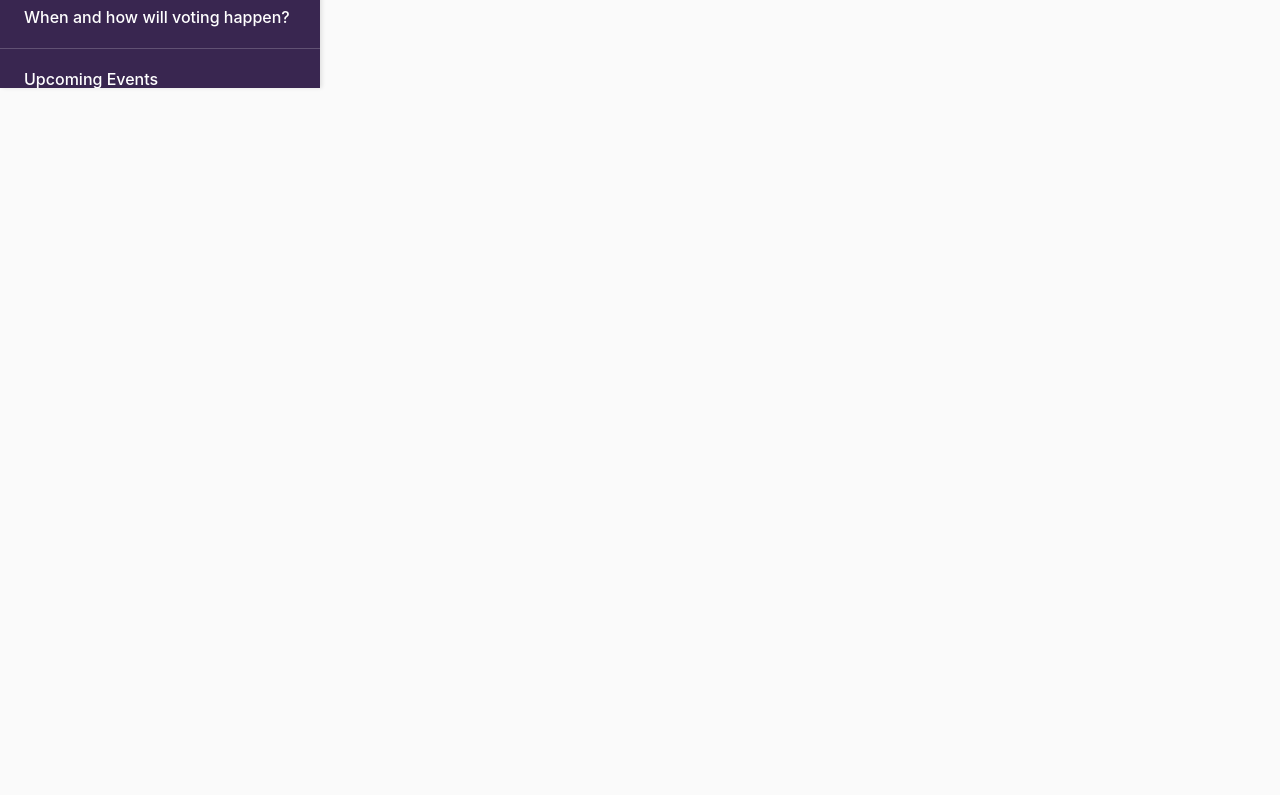
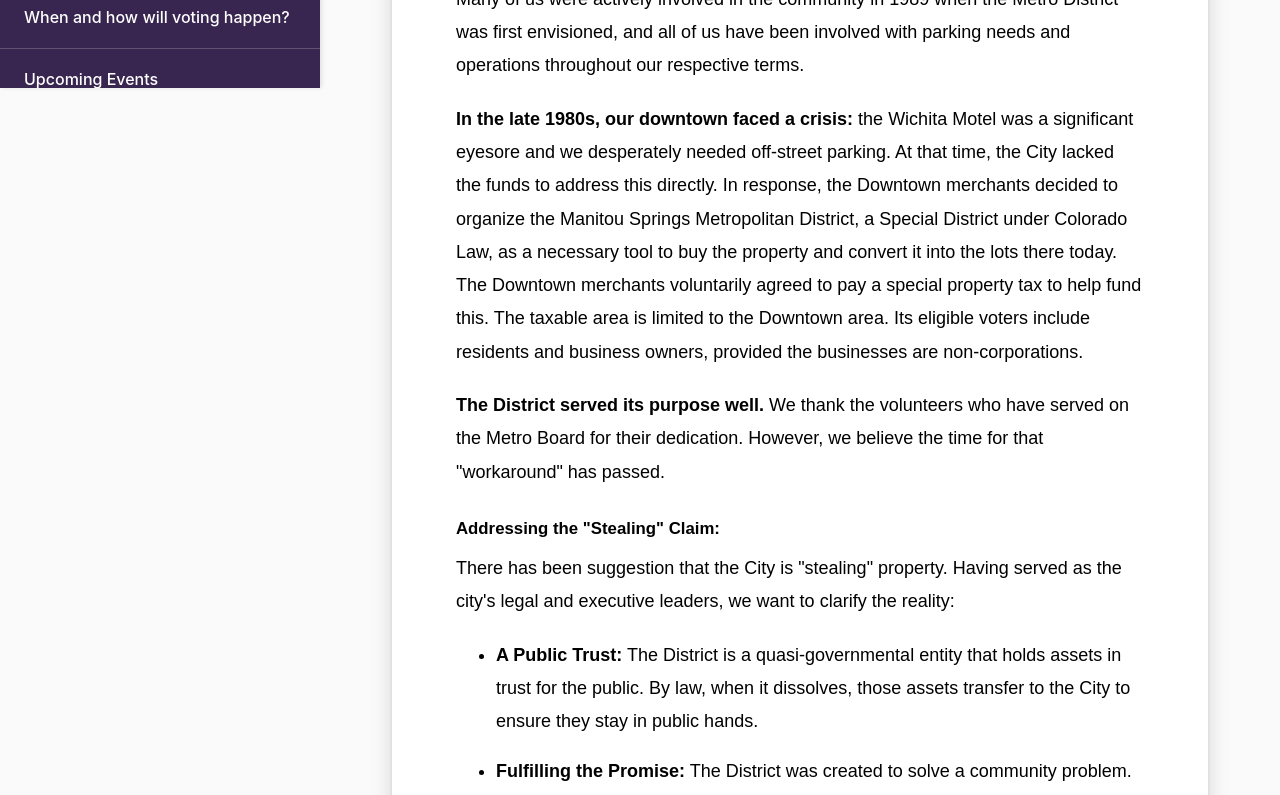
Before and after one commit to kinseyatkolla/mofm, a Vue app: page /mayorletter in a window 1280 px wide. Shown: the part 712-1507 px from the top of the page. Before the commit the page ends 800 px from the top, so only its background shows below. Built offline with nearby package versions, Linux system fonts and the light colour scheme; a web font is replaced by a local one.

Commit message:
mayor letter

```diff
--- a/src/components/NavigationBar.vue
+++ b/src/components/NavigationBar.vue
@@ -79,6 +79,11 @@
         <li>
           <router-link to="/history" @click="closeMenu"
             >History of the Metro District</router-link
+          >
+        </li>
+        <li>
+          <router-link to="/mayorletter" @click="closeMenu"
+            >Mayor Letter</router-link
           >
         </li>
       </ul>
--- a/src/router/index.js
+++ b/src/router/index.js
@@ -2,6 +2,7 @@
 import Index from '../views/Index.vue'
 import FAQ from '../views/FAQ.vue'
 import History from '../views/History.vue'
+import MayorLetter from '../views/MayorLetter.vue'
 
 const router = createRouter({
   history: createWebHistory(),
@@ -20,6 +21,11 @@
       path: '/history',
       name: 'History',
       component: History
+    },
+    {
+      path: '/mayorletter',
+      name: 'MayorLetter',
+      component: MayorLetter
     }
   ],
   scrollBehavior(to, from, savedPosition) {
--- /dev/null
+++ b/src/views/MayorLetter.vue
@@ -0,0 +1,259 @@
+<template>
+  <div class="mayor-letter-page">
+    <section class="page-content">
+      <div class="container">
+        <div class="section-header">
+          <h2 class="section-title">Letter from Manitou Springs Mayors</h2>
+        </div>
+
+        <p class="publication-blurb">
+          Published in <a href="https://gazette.com/2026/02/02/a-unified-vision-for-downtown-manitou-springs/" target="_blank" rel="noopener noreferrer">The Gazette</a> Monday, February 2nd, 2026.
+        </p>
+
+        <div class="letter-paper">
+          <div class="letter-content">
+            <p class="letter-date">February 2, 2026</p>
+
+            <h3 class="letter-title">
+              A Unified Vision for Manitou Springs: Vote YES to Unify our
+              Parking
+            </h3>
+
+            <p class="letter-quote">
+              "As current and former Mayors, with over 40 years of collective
+              service to Manitou Springs, we are writing to share our unified
+              perspective on the future of our downtown."
+            </p>
+
+            <p class="letter-salutation">Dear Neighbor,</p>
+
+            <p>
+              As current and former Mayors, with over 40 years of collective
+              service to Manitou Springs, we are writing to share our unified
+              perspective on the future of our downtown. Many of us were
+              actively involved in the community in 1989 when the Metro
+              District was first envisioned, and all of us have been involved
+              with parking needs and operations throughout our respective
+              terms.
+            </p>
+
+            <p>
+              <strong>In the late 1980s, our downtown faced a crisis:</strong> the Wichita
+              Motel was a significant eyesore and we desperately needed
+              off-street parking. At that time, the City lacked the funds to
+              address this directly. In response, the Downtown merchants
+              decided to organize the Manitou Springs Metropolitan District, a
+              Special District under Colorado Law, as a necessary tool to buy
+              the property and convert it into the lots there today. The
+              Downtown merchants voluntarily agreed to pay a special property
+              tax to help fund this. The taxable area is limited to the
+              Downtown area. Its eligible voters include residents and
+              business owners, provided the businesses are non-corporations.
+            </p>
+
+            <p>
+              <strong>The District served its purpose well.</strong> We thank the volunteers
+              who have served on the Metro Board for their dedication.
+              However, we believe the time for that "workaround" has passed.
+            </p>
+
+            <p class="letter-subhead">
+              Addressing the "Stealing" Claim:
+            </p>
+            <p>
+              There has been suggestion that the City is "stealing" property.
+              Having served as the city's legal and executive leaders, we want
+              to clarify the reality:
+            </p>
+
+            <ul class="letter-list">
+              <li><strong>A Public Trust:</strong> The District is a quasi-governmental entity that holds assets in trust for the public. By law, when it dissolves, those assets transfer to the City to ensure they stay in public hands.</li>
+              <li><strong>Fulfilling the Promise:</strong> The District was created to solve a community problem. At the time, the City had a limited parking enforcement program. By 2022, the City had developed a more comprehensive parking program and formally created a Parking Enterprise Fund, a bank account fed by parking fees and dedicated to solving parking and transportation problems. Also, through an agreement with the Metro District Board of Directors, the City provided many of the day-to-day maintenance services for the Metro District, such as snow plowing, striping, etc. In light of the evolution, it makes sense to consolidate all parking assets under one integrated service, thereby providing the greatest flexibility for residents and simplifying parking for visitors and reducing congestion.</li>
+            </ul>
+
+            <p class="letter-subhead">Why the City is Ready Now:</p>
+
+            <ul class="letter-list">
+              <li><strong>End the Confusion:</strong> We can finally have one payment system and one set of rules for every lot in town, eliminating the frustration of the current "split" system.</li>
+              <li><strong>Expert Oversight:</strong> The City's Mobility and Parking (MAP) Board includes residents and business stakeholders, ensuring strategy remains sensitive to our local economy and ensures accountability and transparency.</li>
+              <li><strong>Financial Integrity:</strong> All revenues are legally restricted to the Parking Enterprise Fund, requiring they be reinvested back into parking and transportation issues. Downtown infrastructure and beautification activities can be a legitimate use of those funds.</li>
+              <li><strong>Parking Benefits District Opportunity:</strong> With the dissolution of the Metropolitan Parking District, the city will implement a Parking Benefit Program that will greatly enhance the visitor experience and support the needs of our downtown residents.</li>
+            </ul>
+
+            <p>
+              We appreciate your thoughtful consideration and a <strong>YES</strong> vote to dissolve the Metropolitan District.
+            </p>
+
+            <p class="letter-closing">Sincerely,</p>
+
+            <div class="letter-signatures">
+              <p>Mayor Natalie Johnson</p>
+              <p>Former Mayor John Graham</p>
+              <p>Former Mayor Ken Jaray</p>
+              <p>Colorado State Senator and Former Mayor Marc Snyder</p>
+              <p>Former Mayor Bill Koerner</p>
+              <p>Former Mayor Dan Stuart</p>
+            </div>
+          </div>
+        </div>
+      </div>
+    </section>
+  </div>
+</template>
+
+<script setup></script>
+
+<style scoped>
+.page-content {
+  padding: 3rem 0;
+}
+
+.publication-blurb {
+  font-size: 1rem;
+  color: var(--text-secondary);
+  font-style: italic;
+  margin-bottom: 2rem;
+}
+
+/* Letter paper: 8.5" x 11" aspect, white background, drop shadow */
+.letter-paper {
+  max-width: 816px; /* 8.5" at 96dpi */
+  margin: 0 auto;
+  background-color: var(--white);
+  box-shadow: 0 4px 20px rgba(0, 0, 0, 0.15), 0 1px 3px rgba(0, 0, 0, 0.1);
+  padding: 3rem 2.5rem;
+  min-height: 400px;
+}
+
+.letter-content {
+  font-family: Arial, Helvetica, sans-serif;
+  font-size: 1rem;
+  line-height: 1.85;
+  color: #000000;
+}
+
+.letter-content p {
+  margin-bottom: 1.25rem;
+}
+
+.letter-content p:last-child {
+  margin-bottom: 0;
+}
+
+.letter-date {
+  margin-bottom: 1.5rem !important;
+  font-size: 1rem;
+  color: #000000;
+}
+
+.letter-title {
+  font-family: Arial, Helvetica, sans-serif;
+  font-size: 1.5rem;
+  font-weight: 700;
+  color: var(--brand-primary);
+  margin-bottom: 1.25rem;
+  line-height: 1.35;
+  text-align: center;
+}
+
+.letter-quote {
+  font-family: Arial, Helvetica, sans-serif;
+  font-style: italic;
+  font-weight: 700;
+  color: #000000;
+  margin-bottom: 1.5rem !important;
+  text-align: center;
+  font-size: 1.1rem;
+}
+
+.letter-salutation {
+  margin-bottom: 1rem !important;
+}
+
+.letter-subhead {
+  font-family: Arial, Helvetica, sans-serif;
+  font-weight: 700;
+  font-size: 1.05rem;
+  margin-top: 1.5rem !important;
+  margin-bottom: 0.5rem !important;
+  color: #000000;
+}
+
+.letter-list {
+  margin: 1rem 0 1.25rem 1.25rem;
+  padding-left: 1.25rem;
+  list-style-type: disc;
+}
+
+.letter-list li {
+  margin-bottom: 1rem;
+  line-height: 1.85;
+}
+
+.letter-list li:last-child {
+  margin-bottom: 0;
+}
+
+.letter-closing {
+  margin-top: 1.5rem !important;
+  margin-bottom: 1rem !important;
+}
+
+.letter-signatures {
+  margin-top: 0.5rem;
+}
+
+.letter-signatures p {
+  margin-bottom: 0.35rem;
+}
+
+@media (min-width: 768px) {
+  .page-content {
+    padding: 4rem 0;
+  }
+
+  .letter-paper {
+    padding: 4rem 3.5rem;
+  }
+
+  .letter-content {
+    font-size: 1.0625rem;
+  }
+
+  .letter-title {
+    font-size: 1.65rem;
+  }
+
+  .letter-quote {
+    font-size: 1.15rem;
+  }
+}
+
+@media (min-width: 1024px) {
+  .page-content {
+    padding: 5rem 0;
+  }
+
+  .letter-paper {
+    padding: 4.5rem 4rem;
+  }
+
+  .letter-content {
+    font-size: 1.125rem;
+  }
+
+  .letter-title {
+    font-size: 1.75rem;
+  }
+
+  .letter-quote {
+    font-size: 1.2rem;
+  }
+}
+
+@media (max-width: 480px) {
+  .letter-paper {
+    padding: 2rem 1.5rem;
+  }
+}
+</style>
```
